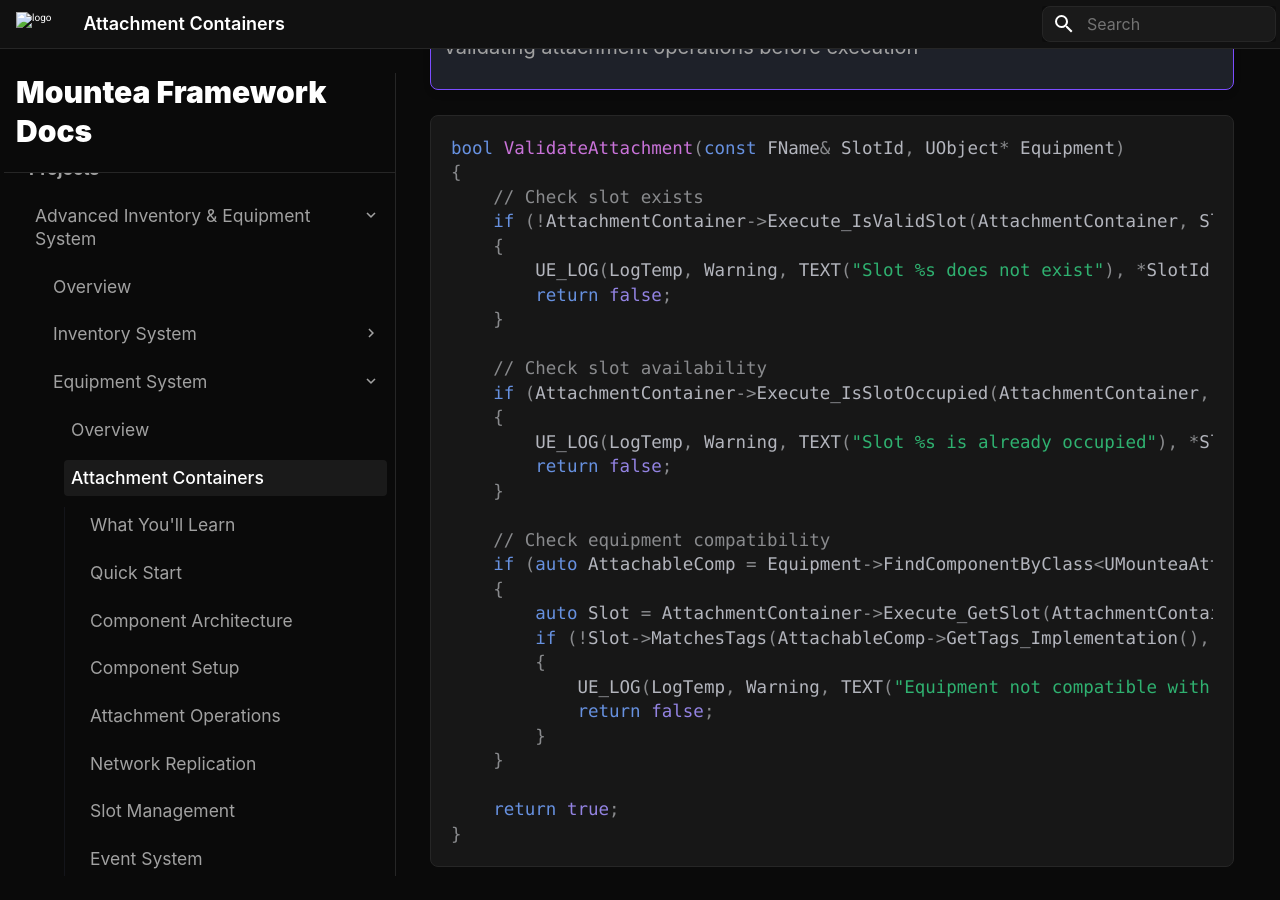
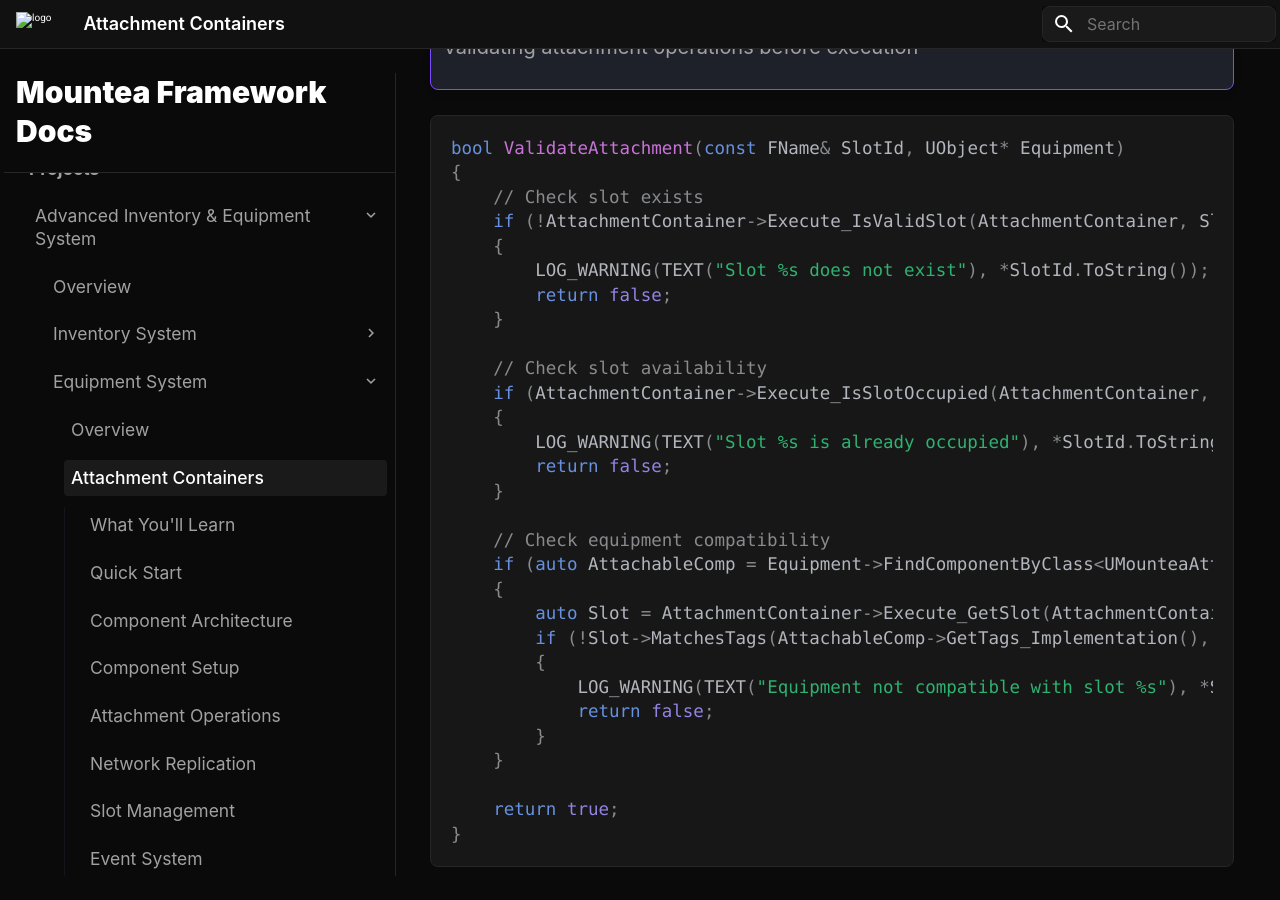
Before and after one commit to Mountea-Framework/MounteaFrameworkWebsite, an MkDocs documentation site: the page built from docs_src/AdvancedInventoryEquipmentSystem/EquipmentSystem/AttachmentContainers.md, in a window 1280 px wide and 900 px high, scrolled down 12277 px. Built offline with MkDocs 1.6.1 and Material for MkDocs 9.7.7, drawn with Linux system fonts in a browser that asks for light colours; old or Windows-style settings are respelled for this version of MkDocs.

Commit message:
Replace UE_LOG with LOG_WARNING in attachment validation
Updated logging in the ValidateAttachment function to use LOG_WARNING instead of UE_LOG for consistency or to match a new logging macro.

```diff
--- a/docs_src/AdvancedInventoryEquipmentSystem/EquipmentSystem/AttachmentContainers.md
+++ b/docs_src/AdvancedInventoryEquipmentSystem/EquipmentSystem/AttachmentContainers.md
@@ -451,14 +451,14 @@ bool ValidateAttachment(const FName& SlotId, UObject* Equipment)
     // Check slot exists
     if (!AttachmentContainer->Execute_IsValidSlot(AttachmentContainer, SlotId))
     {
-        UE_LOG(LogTemp, Warning, TEXT("Slot %s does not exist"), *SlotId.ToString());
+        LOG_WARNING(TEXT("Slot %s does not exist"), *SlotId.ToString());
         return false;
     }
 
     // Check slot availability
     if (AttachmentContainer->Execute_IsSlotOccupied(AttachmentContainer, SlotId))
     {
-        UE_LOG(LogTemp, Warning, TEXT("Slot %s is already occupied"), *SlotId.ToString());
+        LOG_WARNING(TEXT("Slot %s is already occupied"), *SlotId.ToString());
         return false;
     }
 
@@ -468,7 +468,7 @@ bool ValidateAttachment(const FName& SlotId, UObject* Equipment)
         auto Slot = AttachmentContainer->Execute_GetSlot(AttachmentContainer, SlotId);
         if (!Slot->MatchesTags(AttachableComp->GetTags_Implementation(), true))
         {
-            UE_LOG(LogTemp, Warning, TEXT("Equipment not compatible with slot %s"), *SlotId.ToString());
+            LOG_WARNING(TEXT("Equipment not compatible with slot %s"), *SlotId.ToString());
             return false;
         }
     }
```
